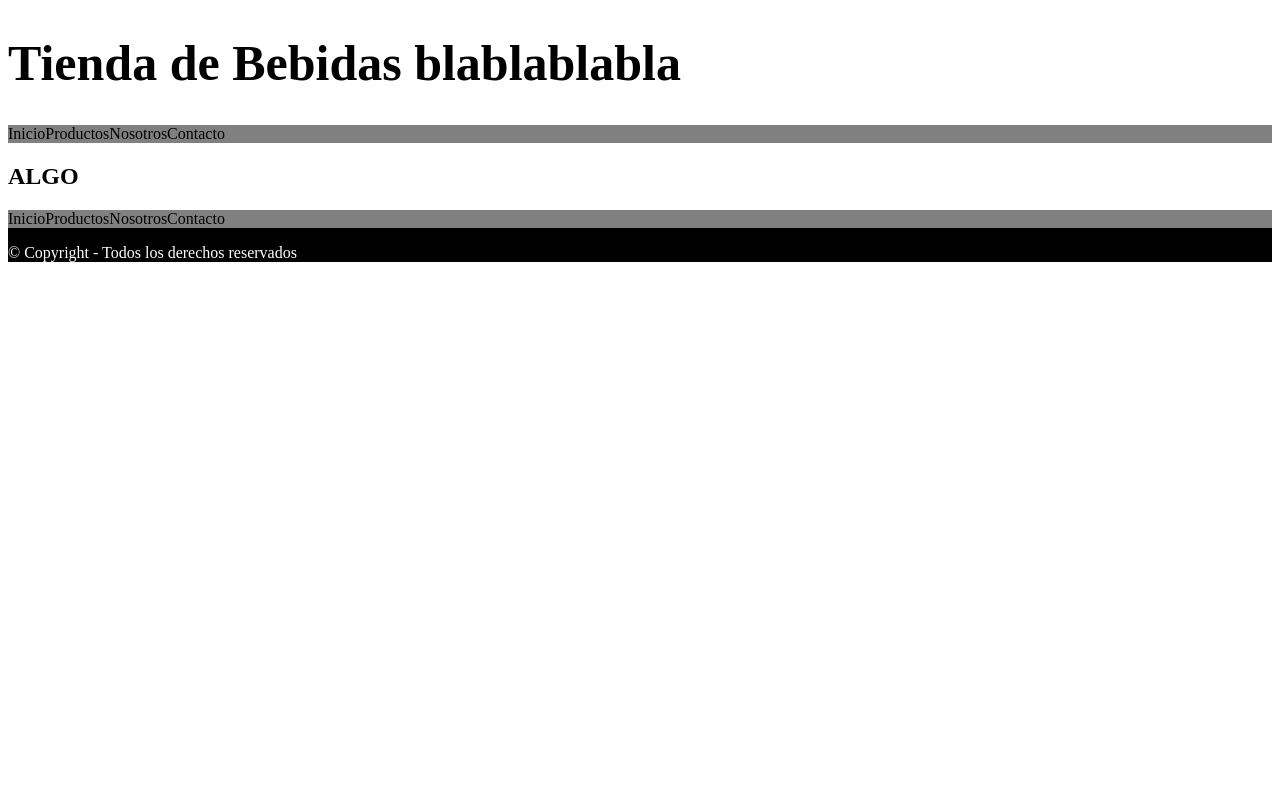
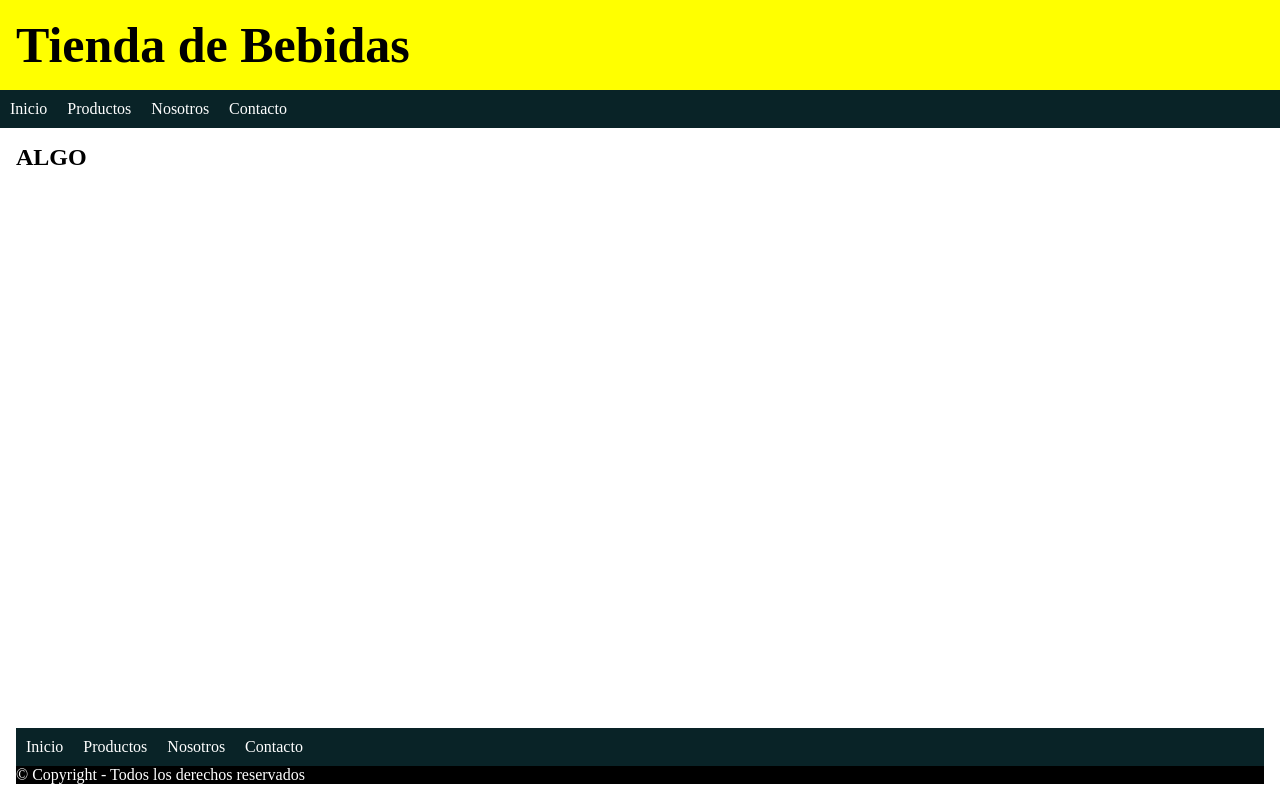
Before and after one commit to segundov7/repositorio3, a React (Create React App) app in the folder app_vallejos/: page / in a window 1280 px wide. Built offline with nearby package versions, Linux system fonts and the light colour scheme.

Commit message:
barra de navegacion

```diff
--- a/app_vallejos/src/App.js
+++ b/app_vallejos/src/App.js
@@ -1,11 +1,15 @@
 import Header from "./components/jsx/Header"
 import Footer from "./components/jsx/Footer"
 import Main from "./components/jsx/Main"
+import NavBar from "./components/jsx/NavBar"
+
 
 const App =()=>{
     return (
         <>
+
         <Header/>
+        <NavBar/>
         <Main/>
         <Footer/>
         </>
--- a/app_vallejos/src/components/jsx/Footer.js
+++ b/app_vallejos/src/components/jsx/Footer.js
@@ -5,7 +5,7 @@ const Footer =()=>{
 
     <footer className="footer">
     <NavBar/>
-        <p>&copy; Copyright - Todos los derechos reservados</p>
+        <p className="footer__p">&copy; Copyright - Todos los derechos reservados</p>
     </footer>
 
     </>
--- a/app_vallejos/src/components/jsx/Header.js
+++ b/app_vallejos/src/components/jsx/Header.js
@@ -1,11 +1,8 @@
-import NavBar from "./NavBar"
-
 const Header = () => {
     return (
 
     <header>
-        <h1>Tienda de Bebidas blablablabla</h1>
-        <NavBar/>
+        <h1>Tienda de Bebidas</h1>
     </header>
 
 
--- a/app_vallejos/src/components/jsx/NavBar.js
+++ b/app_vallejos/src/components/jsx/NavBar.js
@@ -1,10 +1,12 @@
 const NavBar =()=>{
     return (
     <nav className ="nav">
-        <a href="#" className="nav__link">Inicio</a>
-        <a href="#" className="nav__link">Productos</a>
-        <a href="#" className="nav__link">Nosotros</a>
-        <a href="#" className="nav__link">Contacto</a>
+        <ul className="menu">
+            <li><a href="#" className="nav__link">Inicio</a></li>
+            <li><a href="#" className="nav__link">Productos</a></li>
+            <li><a href="#" className="nav__link">Nosotros</a></li>
+            <li><a href="#" className="nav__link">Contacto</a> </li>
+        </ul>
     </nav>
     )
 }
--- a/app_vallejos/src/components/scss/_footer.scss
+++ b/app_vallejos/src/components/scss/_footer.scss
@@ -1,4 +1,4 @@
-.footer{
+.footer__p{
     background-color: black;
     color: white;
 }
--- /dev/null
+++ b/app_vallejos/src/components/scss/_header.scss
@@ -0,0 +1,3 @@
+#root > header{
+    background-color: yellow;
+}
--- /dev/null
+++ b/app_vallejos/src/components/scss/_main.scss
@@ -0,0 +1,3 @@
+#root > main{
+    flex-grow: 1;
+}
--- a/app_vallejos/src/components/scss/_nav.scss
+++ b/app_vallejos/src/components/scss/_nav.scss
@@ -1,11 +1,24 @@
-.nav{
-    background-color: gray;
+.menu{
+    list-style: none;
+    padding: 0;
+    background-color: #092327;
+    width: 100%;
+    margin: 0;
+}
 
+.menu li a{
+    text-decoration: none;
+    color: white;
+    padding: 10px;
+    display: block;
+}
 
+.menu li{
+    display: inline-block;
+    text-align: center;
 
-    &__link{
-        color: black;
-        text-decoration: none;
+}
 
-    }
+.menu li a:hover{
+    background-color: #ef8354;
 }
--- /dev/null
+++ b/app_vallejos/src/components/scss/estilos.css
@@ -0,0 +1,68 @@
+* {
+  margin: 0;
+  padding: 0;
+  -webkit-box-sizing: border-box;
+          box-sizing: border-box;
+}
+
+html, body, #root {
+  height: 100vh;
+}
+
+#root {
+  display: -webkit-box;
+  display: -ms-flexbox;
+  display: flex;
+  -webkit-box-orient: vertical;
+  -webkit-box-direction: normal;
+      -ms-flex-direction: column;
+          flex-direction: column;
+}
+
+#root > main, #root > header, #root > footer {
+  padding: 1rem;
+}
+
+h1 {
+  font-size: 50px;
+}
+
+.menu {
+  list-style: none;
+  padding: 0;
+  background-color: #092327;
+  width: 100%;
+  margin: 0;
+}
+
+.menu li a {
+  text-decoration: none;
+  color: white;
+  padding: 10px;
+  display: block;
+}
+
+.menu li {
+  display: inline-block;
+  text-align: center;
+}
+
+.menu li a:hover {
+  background-color: #ef8354;
+}
+
+.footer__p {
+  background-color: black;
+  color: white;
+}
+
+#root > main {
+  -webkit-box-flex: 1;
+      -ms-flex-positive: 1;
+          flex-grow: 1;
+}
+
+#root > header {
+  background-color: yellow;
+}
+/*# sourceMappingURL=estilos.css.map */
--- a/app_vallejos/src/components/scss/estilos.scss
+++ b/app_vallejos/src/components/scss/estilos.scss
@@ -1,3 +1,22 @@
+*{
+    margin: 0;
+    padding: 0;
+    box-sizing: border-box;
+}
+html , body ,#root{
+    height: 100vh
+}
+#root{
+    display: flex;
+    flex-direction: column;
+}
+#root > main , #root > header , #root > footer{
+    padding: 1rem;
+}
+
+
 @import "tipografia";
 @import "nav";
 @import "footer";
+@import "main";
+@import "header";
```
Also changed, not shown: app_vallejos/src/index.js (+0 -7 lines), app_vallejos/info.txt, 1 other file (tests, documents, lock files or other folders).
